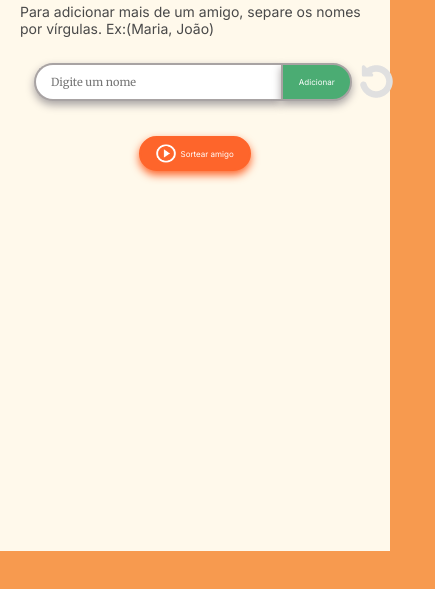
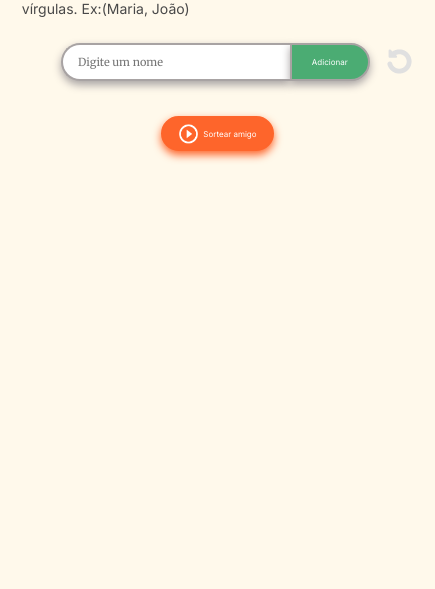
Before and after one commit to fervassoler/amigo-secreto, a plain HTML site: page index.html in a window 390 px wide. Shown: the part 293-882 px from the top of the page, 435 px wide, since content can reach past the window. Before the commit the page ends 844 px from the top, so only its background shows below. Drawn offline with Linux system fonts and the light colour scheme.

Commit message:
fix responsive alignment

```diff
--- a/style.css
+++ b/style.css
@@ -17,16 +17,18 @@
 }
 
 html {
-    height: 100vh;
+    height: 100%;
     width: 100%;
 }
 
 body {
-    height: 100vh;
     background-color: var(--color-primary);
     display: flex;
     justify-content: center;
     align-items: center;
+    min-width: min-content;
+    min-height: min-content;
+    max-height: max-content;
 }
 
 .main-content {
@@ -36,6 +38,8 @@ body {
     height: 100%;
     width: 100%;
     gap: 0px;
+    min-width: fit-content;
+    min-height: fit-content;
 }
 
 /* Banner */
@@ -56,15 +60,16 @@ body {
 
 /* Seção de entrada */
 .input-section {
-    padding-bottom: 0%;
-    flex: 60%;
+    display: flex;
+    align-items: center;
+    justify-content: center;
+    flex-direction: column;
+    padding: 0 5% 0 5%;
+    padding-bottom: 100%;
+    width: 100%;
     background-color: var(--color-secondary);
     border-radius: 64px 64px 0 0;
-    display: flex;
-    flex-direction: column;
-    align-items: center;
-    padding: 20px;
-    width: 100%;
+    min-width: fit-content;
 }
 
 /* Títulos */
@@ -75,7 +80,6 @@ body {
     font-style: italic;
     color: var(--color-white);
     text-align: center;
-    box-sizing: border-box;
 }
 
 .section-title {
@@ -97,7 +101,7 @@ body {
 }
 
 .input-container{
-    width: 115%;
+    width: 100%;
     max-width: 664px;
     display: flex;
     flex-direction: row;
@@ -110,7 +114,6 @@ body {
 .input-wrapper {
     display: flex;
     justify-content: center;
-    box-sizing: border-box;
     width: 100%;
     max-width: 600px;
     margin-left: 10%;
@@ -140,9 +143,8 @@ body {
     display: flex;
     flex-direction: column;
     align-items: center;
-    justify-content: center;
-    box-sizing: border-box;
-    gap: 5px;
+    justify-content: space-between;
+    gap: 10px
 }
 
 .button-img {
@@ -169,7 +171,6 @@ button {
     font-size: clamp(8px, 2vw, 16px);
     justify-content: center;
     align-items: center;
-    overflow: hidden;
 }
 
 .button-add:hover {
@@ -209,7 +210,6 @@ li {
     display: flex;
     align-items: center;
     justify-content: center;
-    box-sizing: border-box;
     border: 2px solid var(--color-button);
     box-shadow: 0 4px 8px var(--color-button);
     color: var(--color-white);
@@ -231,6 +231,7 @@ li {
     width: clamp(30px, 10vw, 50px);
     height: clamp(30px, 10vw, 50px);
     cursor: pointer;
+    padding-left: 10px;
 }
 
 .button-restart:hover {
@@ -242,7 +243,8 @@ li {
     align-items: center;
     justify-content: center;
     width: clamp(50px, 100%, 300px);
-    max-height: 55px;
+    max-height: 50px;
+    gap: 1px;
 }
 
 .hidden{
@@ -250,13 +252,12 @@ li {
 }
 
 .hidden-button {
-    box-sizing: border-box;
     border: 2px solid #d38755;
     box-shadow: 0 4px 8px  #d38755;
     width: 50%;
-    height: clamp(30%, 10vw, 80%);
+    height: clamp(25px, 2vw, 50px);
     background-color:#d38755;
-    font-size: clamp(8px, vw, 14px);
+    font-size: clamp(8px, 2vw, 14px);
 }
 
 .hidden-button:disabled{
```
